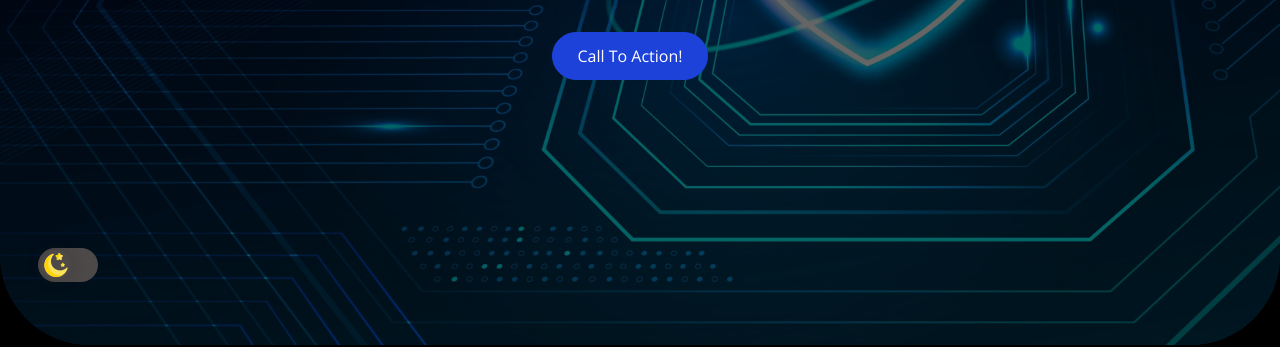
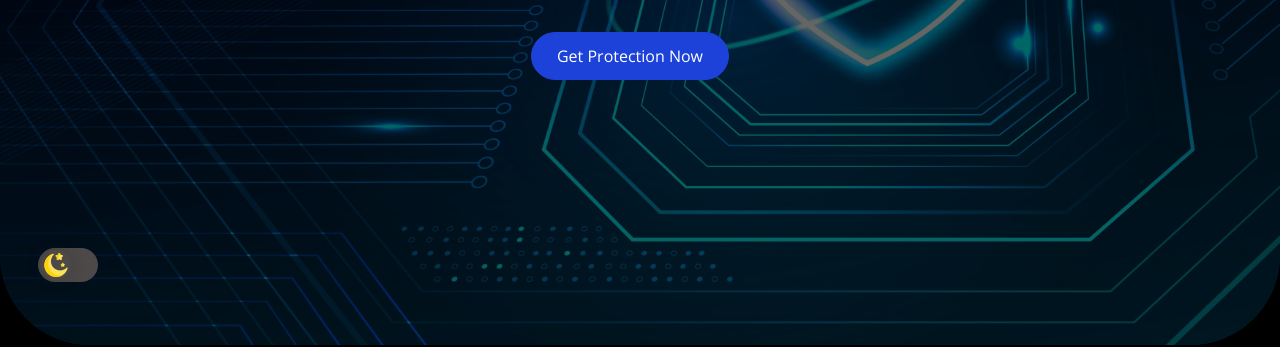
Before and after one commit to mssssp/mssssp.github.io, a plain HTML site: page index.html in a window 1280 px wide. Shown: the part 455-802 px from the top of the page. Drawn offline with nearby package versions, Linux system fonts and the light colour scheme.

Commit message:
updated call to action

```diff
--- a/index.html
+++ b/index.html
@@ -153,7 +153,7 @@
                       <h1>Protect Your Company From Cyber Attacks!</h1>
                       <p>In a digital landscape where cyber threats are not just possibilities but inevitabilities, NetDefend stands as a beacon of proactive defense for small and medium-sized businesses.</p>
                       <div class="slider-btn text-center">
-                        <a href="#" class="box-btn">Call To Action!</a>
+                        <a href="soc.html" class="box-btn">Get Protection Now</a>
                       </div>
                     </div>
                   </div>
@@ -179,7 +179,7 @@
                       </p>
 
                       <div class="slider-btn text-center">
-                        <a href="#" class="box-btn">Call To Action!</a>
+                        <a href="ir.html" class="box-btn">Get Started!</a>
 
                       </div>
                     </div>
@@ -203,7 +203,7 @@
                       </p>
 
                       <div class="slider-btn text-center">
-                        <a href="#" class="box-btn">Call To Action!</a>
+                        <a href="cti.html" class="box-btn">Explore</a>
 
                       </div>
                     </div>
@@ -304,7 +304,7 @@
     <section class="technology-area ptb-100 bg-color">
       <div class="container">
         <h1 class="text-center">How can we help</h1>
-        <p class="text-center">You get ahead of threat actors? With a layered defense and cyber threat intelligence driven approach!</p>
+        <p class="text-center">You can stay ahead of threat actors with a layered defense and cyber threat intelligence driven approach!</p>
         <div class="row align-items-center choose-c">
           <div class="col-lg-6 mt-4">
             <div class="choose-img">
@@ -315,7 +315,7 @@
             <div class="technology-content">
               <h2>24x7 Monitoring</h2>
               <p>
-                We provide round-the-clock monitoring to ensure your IT infrastructure is secure and functioning optimally.
+                We provide around-the-clock monitoring to ensure your IT infrastructure is secure and functioning optimally.
               </p>
               <ul>
                 <li><i class="bx bx-badge-check"></i> Device and User Risk Monitoring</li>
```
